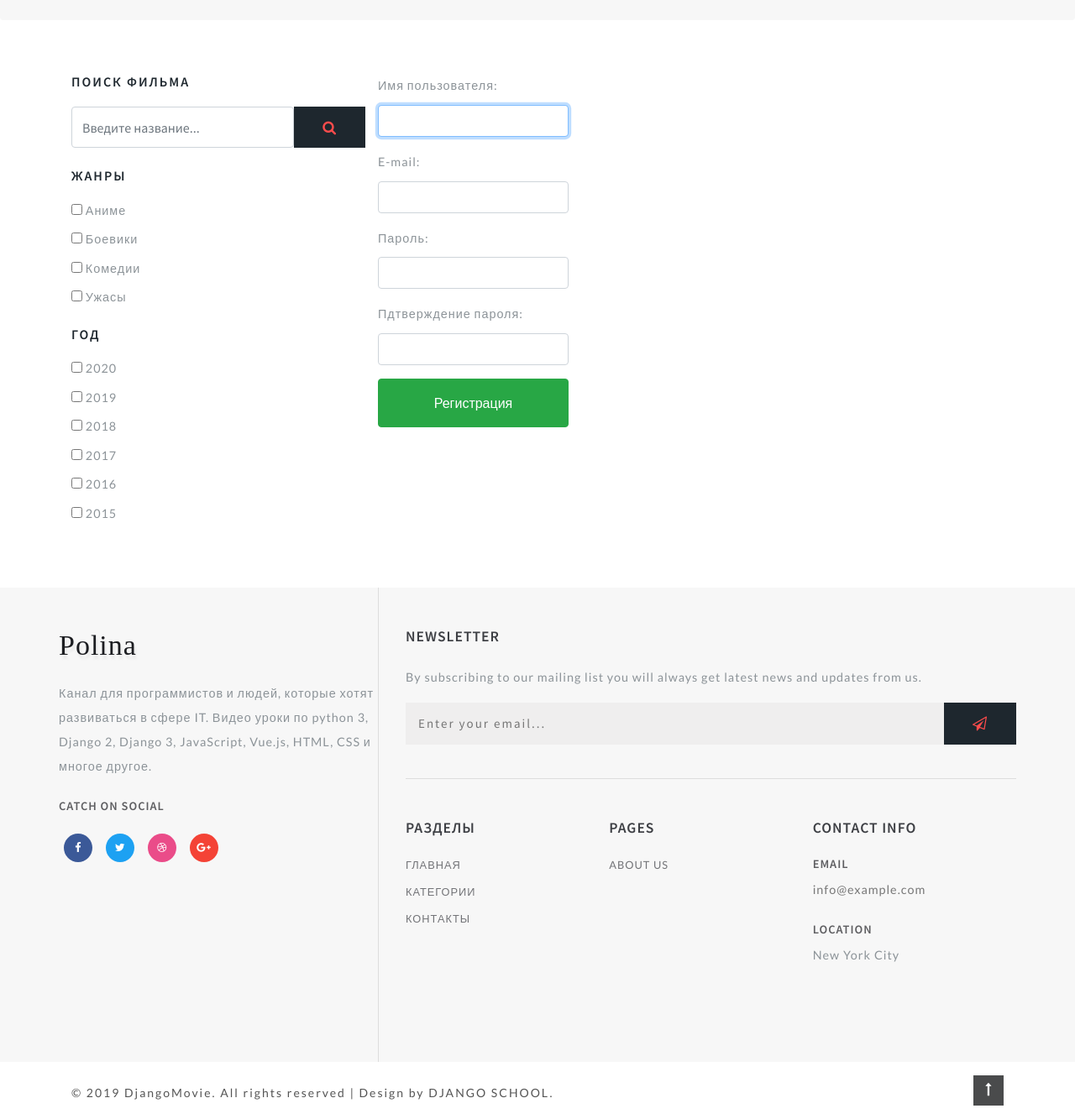
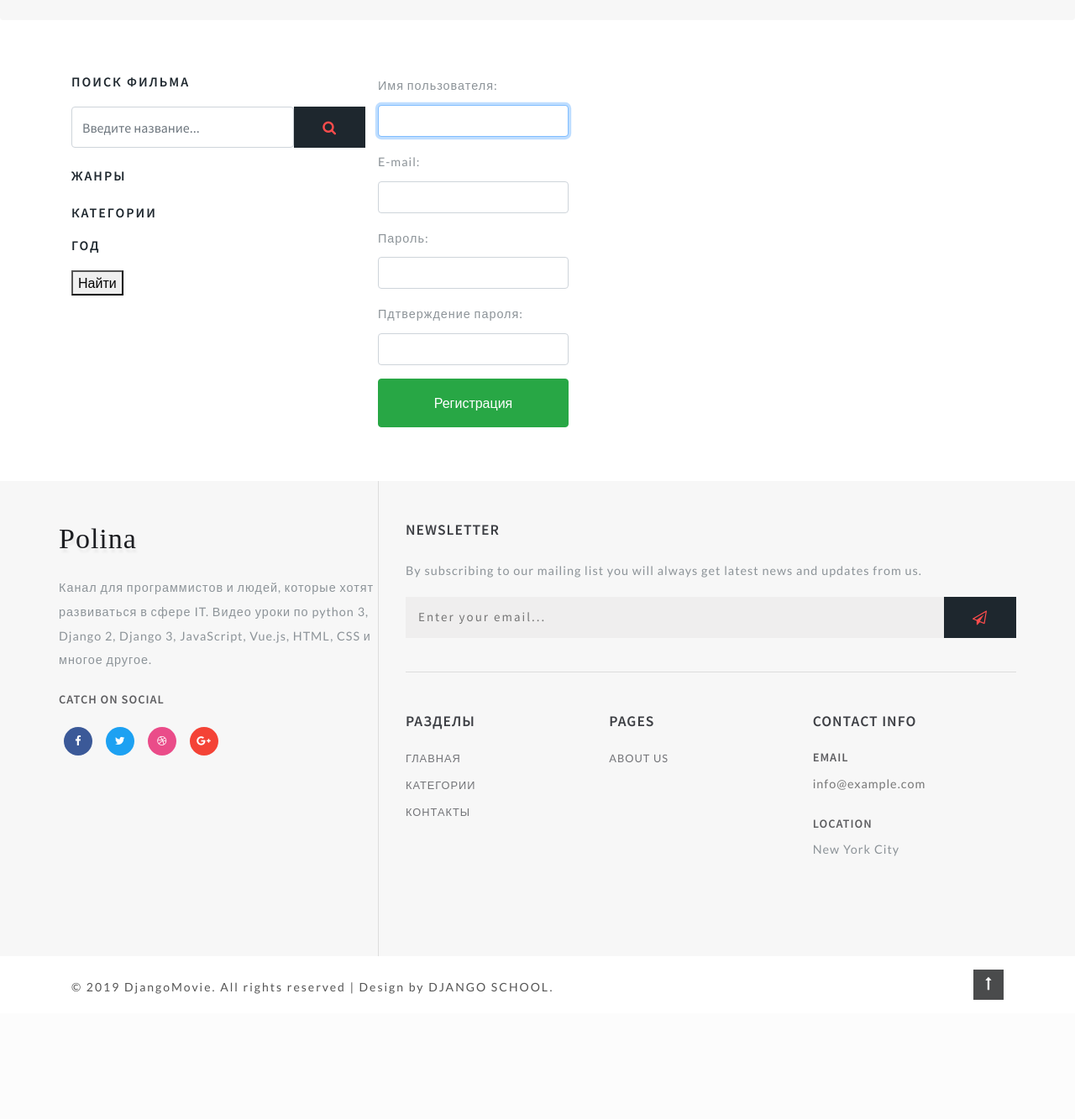
Before and after one commit to OlegKulichik/MyMovieSite, a Django app: page /accounts/register/ in a window 1280 px wide. Shown: the part 648-1981 px from the top of the page at 84% size. After the commit the page ends 1839 px from the top, so only its background shows below. Run offline with Django 3.2, Linux system fonts and the light colour scheme; some libraries are stand-ins or nearby versions.

Commit message:
New commit4

```diff
--- a/movie/urls.py
+++ b/movie/urls.py
@@ -1,11 +1,11 @@
 from django.urls import path
 from . import views
-from .views import MoviesView, AddStarRating
+from .views import MoviesView
 
 
 urlpatterns = [
     path("", views.MoviesView.as_view(), name="home"),
     path("search/", views.Search.as_view(), name='search'),
-    path("add-rating/", views.AddStarRating.as_view(), name='add_rating'),
+    path("filter/", views.FilterMoviesView.as_view(), name='filter'),
     path("<slug:slug>/", views.MovieDetailView.as_view(), name="movie_detail"),
 ]
--- a/mysite/templates/include/header.html
+++ b/mysite/templates/include/header.html
@@ -10,22 +10,10 @@
 
             <label for="drop" class="toggle">Menu</label>
             <input type="checkbox" id="drop">
+            <form action="{% url 'filter' %}" method="get" name="filter"></form>
             <ul class="menu mt-2">
                 <li class="active"><a href="{% url 'home'%}">Главная</a></li>
                 <li class="active"><a href="{% url 'movie_desired'%}">Посмотреть позже</a></li>
-                <li>
-                    <!-- First Tier Drop Down -->
-                    <label for="drop-2" class="toggle">Категории <span
-                            class="fa fa-angle-down" aria-hidden="true"></span> </label>
-                    <a href="#">Категории <span class="fa fa-angle-down"
-                                                aria-hidden="true"></span></a>
-                    <input type="checkbox" id="drop-2">
-                    <ul>
-                        <li><a href="moviesingle.html">Фильмы</a></li>
-                        <li><a href="moviesingle.html">Сериалы</a></li>
-                        <li><a href="moviesingle.html">Мультфильмы</a></li>
-                    </ul>
-                </li>
                 <li>
                     {% if user.is_authenticated %}
                         <span>{{ user.username }}</span>
@@ -45,6 +33,7 @@
                     {% endif %}
                 </li>
             </ul>
+        </form>
         </nav>
         <!-- //nav -->
     </div>
--- a/mysite/templates/include/sidebar.html
+++ b/mysite/templates/include/sidebar.html
@@ -8,55 +8,44 @@
     </form>
 </div>
 <!--preference -->
+<form action="{% url 'filter' %}" method="get" name="filter">
     <div class="left-side my-4">
         <h3 class="sear-head editContent">Жанры</h3>
         <ul class="w3layouts-box-list">
+            {% for genre in view.get_genres %}
                 <li class="editContent">
-            <input type="checkbox" class="checked">
-            <span class="span editContent">Аниме</span>
+                    <input type="checkbox" class="checked" name="genre" value="{{ genre.id }}">
+                    <span class="span editContent">{{ genre.name }}</span>
                 </li>
+            {% endfor %}
+        </ul>
+    </div>
+
+
+    <div class="left-side ">
+        <h3 class="sear-head editContent">Категории</h3>
+        <ul class="w3layouts-box-list">
+            {% for category in view.get_category %}
                 <li class="editContent">
-            <input type="checkbox" class="checked">
-            <span class="span editContent">Боевики</span>
+                    <input type="checkbox" class="checked" name="category" value="{{ category.id }}">
+                    <span class="span editContent">{{ category.name }}</span>
                 </li>
-        <li class="editContent">
-            <input type="checkbox" class="checked">
-            <span class="span editContent">Комедии</span>
-        </li>
-        <li class="editContent">
-            <input type="checkbox" class="checked">
-            <span class="span editContent">Ужасы</span>
-        </li>
+            {% endfor %}
         </ul>
     </div>
     <!-- // preference -->
     <!-- discounts -->
+
     <div class="left-side">
         <h3 class="sear-head editContent">Год</h3>
         <ul class="w3layouts-box-list">
+            {% for movie in view.get_years %}
                 <li class="editContent">
-            <input type="checkbox" class="checked">
-            <span class="span editContent">2020</span>
+                    <input type="checkbox" class="checked" name="year" value="{{ movie.year }}">
+                    <span class="span editContent">{{ movie.year }}</span>
                 </li>
-        <li class="editContent">
-            <input type="checkbox" class="checked">
-            <span class="span editContent">2019</span>
-        </li>
-        <li class="editContent">
-            <input type="checkbox" class="checked">
-            <span class="span editContent">2018</span>
-        </li>
-        <li>
-            <input type="checkbox" class="checked">
-            <span class="span editContent">2017</span>
-        </li>
-        <li class="editContent">
-            <input type="checkbox" class="checked">
-            <span class="span editContent">2016</span>
-        </li>
-        <li class="editContent">
-            <input type="checkbox" class="checked">
-            <span class="span editContent">2015</span>
-        </li>
+            {% endfor %}
         </ul>
     </div>
+    <button type="submit">Найти</button>
+</form>
```
Also changed, not shown: movie/templates/movie_detail.html (+1 -12 lines), movie/views.py (+42 -40 lines), media/movies/5cdad4e6ec05c46b68000050.jpg (added), media/movies/Audi_A6.jpg (added), media/movies/BMW_320i.jpg (added), media/movies/mercedes-1933.jpg (added), media/movies/mercedes-amg-gt-73-four-door-spy-photos.jpg (added), media/movies/mercedes_benz.jpg (added). Lines whose indentation alone changed are shown as unchanged.
